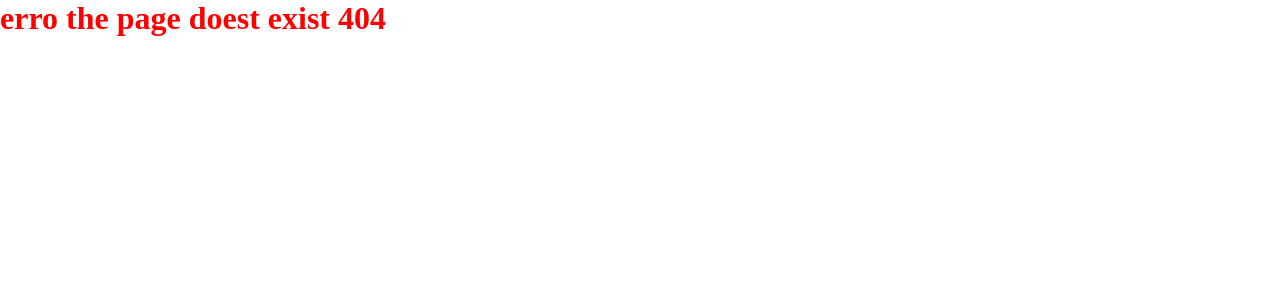
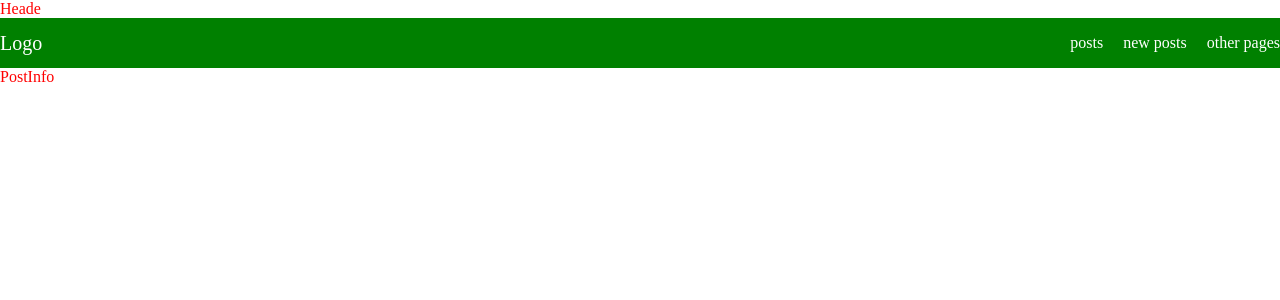
Before and after one commit to najib2050/reactreaktimeappwithgraphsql, a React (Vite) app: page /post/1 in a window 1280 px wide. Before the commit this address had no page. Shown: the top 300 px of the page. Built offline with nearby package versions, Linux system fonts and the light colour scheme; a web font is replaced by a local one.

Commit message:
page dynamic throu using id

```diff
--- a/components/post/Post.jsx
+++ b/components/post/Post.jsx
@@ -10,7 +10,7 @@ const Post = ({ body, date, id, thumnail, title, index }) => {
 
   return (
     <div>
-      <CardGrid to={`/Post ${id}`} index={index} thumnail={thumnail}>
+      <CardGrid to={`/post/${id}`} index={index} thumnail={thumnail}>
         <CardInfo>
           <Category>code</Category>
           <Title>{title}</Title>
--- /dev/null
+++ b/components/postInfo/PostInfo.jsx
@@ -0,0 +1,9 @@
+import React from 'react'
+
+function PostInfo() {
+  return (
+    <div>PostInfo</div>
+  )
+}
+
+export default PostInfo
--- a/src/main.jsx
+++ b/src/main.jsx
@@ -13,6 +13,7 @@ import { GlobalStyle } from './globalStyle/GlobalStyle.js';
 import OtherPath from '../components/other/OtherPath.jsx';
 import { ApolloProvider } from '@apollo/client';
 import { client } from '../Appolo.js';
+import PostInfo from '../components/postInfo/PostInfo.jsx';
 
 
 
@@ -33,6 +34,9 @@ const router = createBrowserRouter([
       }, {
         path: "/new-post",
         element: <NewPosts />
+      },{
+        path:`/post/:id`,
+        element:<PostInfo/>
       }
     ]
 
```
